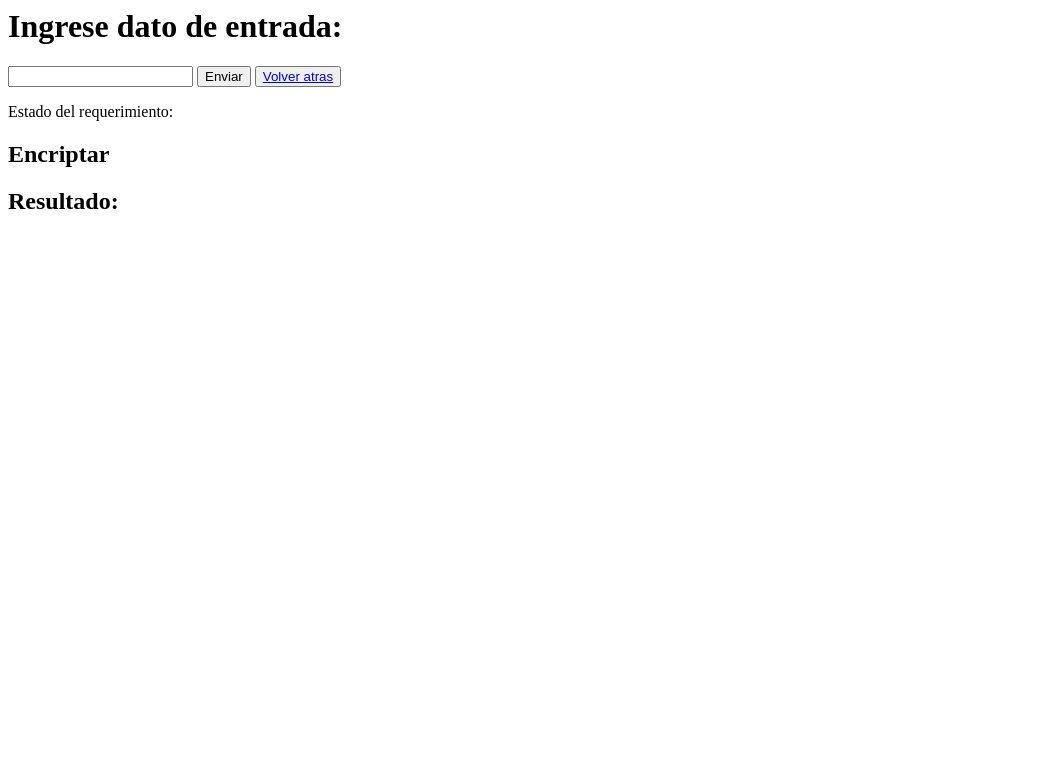
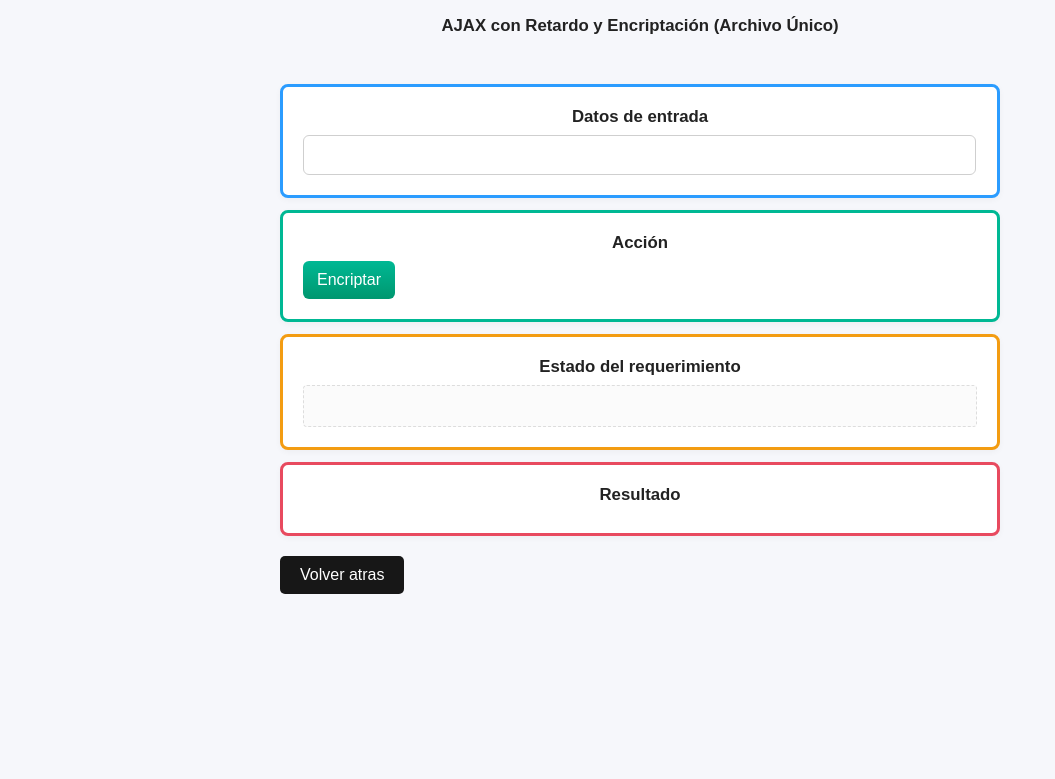
Before and after one commit to javiermedinaj/networkprogramming, a PHP site: page /php/php2/FormAJAX/index.php in a window 1280 px wide. Shown: the top 779 px of the page, without its empty margins (0-1055 px from the left). Run offline with PHP 8.4, Linux system fonts and the light colour scheme.

Commit message:
stylesphp

```diff
--- a/php/php2/FormAJAX/index.php
+++ b/php/php2/FormAJAX/index.php
@@ -1,83 +1,110 @@
 <?php
-if (isset($_POST['varDeEntrada'])) {
-    sleep(3);
+if (isset($_POST['clave'])) {
 
-    $varDeEntrada = $_POST['varDeEntrada'];
-    $claveEncriptadaMd5 = md5($varDeEntrada);
-    $claveEncriptadaSha1 = sha1($varDeEntrada);
+    $clave_ingresada = $_POST['clave'] ?? '';
 
-    $objDatos = new stdClass;
-    $objDatos->valor = $varDeEntrada;
-    $objDatos->encriptadaMd5 = $claveEncriptadaMd5;
-    $objDatos->encriptadaSha1 = $claveEncriptadaSha1;
+    sleep(5);
 
+    $clave_md5 = md5($clave_ingresada);
+    $clave_sha1 = sha1($clave_ingresada);
 
+    $respuesta_html = '
+        <p>Request_method: POST</p><br>
+        <p>Clave: ' . $clave_ingresada . '</p><br>
+        <br>
+        Clave encriptada en md5 (128 bits o 16 pares hexadecimales):<br>
+        ' . $clave_md5 . '<br>
+        <br>
+        Clave encriptada en sha1 (160 bits o 20 pares hexadecimales):<br>
+        ' . $clave_sha1 . '
+    ';
+
+    echo $respuesta_html;
+
+    exit;
+}
 ?>
-<html>
+
+<!DOCTYPE html>
+<html lang="es">
 <head>
-    <title>Formulario</title>
+    <meta charset="UTF-8">
+    <title>AJAX con Retardo y Encriptación (Archivo Único)</title>
+    <link rel="stylesheet" href="styles.css">
 </head>
 <body>
-    <div id="formulario">
-        <h1>Ingrese dato de entrada:</h1>
-        <form method="post" action="">
-            <input type="text" name="varDeEntrada" required>
-            <button type="submit">Enviar</button>
-        </form>
-        <div id="estado">
-            <p>Estado del requerimiento: CUMPLIDO</p>
-        </div>
+    <h1 class="titulo">AJAX con Retardo y Encriptación (Archivo Único)</h1>
+    <div class="contenedor">
+        <form id="form-encriptar" class="seccion" action="" onsubmit="return false;">
+            <div class="bloque" id="bloque-entrada">
+                <h3 class="titulo">Datos de entrada</h3>
+                <input type="text" id="clave-input" value="" required class="input-text">
             </div>
 
-    <div id="encriptar">
-        <h2>Encriptar</h2>
+            <div class="bloque" id="bloque-boton">
+                <h3 class="titulo">Acción</h3>
+                <button id="btn-encriptar" class="btn-encriptar">Encriptar</button>
             </div>
 
-    <div id="resultado">
-        <h2>Resultado:</h2>
-        <p>Request_method: <?php echo $_SERVER['REQUEST_METHOD']; ?></p>
-        <p>Clave: <?php echo htmlspecialchars($varDeEntrada); ?></p>
-        <p>Clave encriptada en md5 (128 bits o 16 pares hexadecimales):</p>
-        <p><?php echo $claveEncriptadaMd5; ?></p>
-        <p>Clave encriptada en sha1 (160 bits o 20 pares hexadecimales):</p>
-        <p><?php echo $claveEncriptadaSha1; ?></p>
-
-    </div>
-</body>
-</html>
-<?php
-} else {
-?>
-<html>
-<head>
-    <title>Formulario</title>
-</head>
-<body>
-    <div id="formulario">
-        <h1>Ingrese dato de entrada:</h1>
-        <form method="post" action="">
-            <input type="text" name="varDeEntrada" required>
-            <button type="submit">Enviar</button>
-            <button class="volver-atras">
-        <a class="volver-atras" href="../index.php">Volver atras</a>
-    </button>
-        </form>
-        <div id="estado">
-            <p>Estado del requerimiento:</p>
-        </div>
+            <div class="bloque" id="bloque-estado">
+                <h3 class="titulo">Estado del requerimiento</h3>
+                <div id="estado-requerimiento" class="estado-text"></div>
             </div>
 
-    <div id="encriptar">
-        <h2>Encriptar</h2>
-    </div>
-
-    <div id="resultado">
-        <h2>Resultado:</h2>
+            <div class="bloque" id="bloque-resultado">
+                <h3 class="titulo">Resultado</h3>
+                <div id="resultado-contenido"></div>
             </div>
 
 
+        </form>
+
+        <button class="btn-volver"><a href="../" class="volver-link" >Volver atras</a></button
+    </div>
+    <script>
+    const formEncriptar = document.getElementById('form-encriptar');
+    const btnEncriptar = document.getElementById('btn-encriptar');
+    const inputClave = document.getElementById('clave-input');
+    const spanEstado = document.getElementById('estado-requerimiento');
+    const divResultado = document.getElementById('resultado-contenido');
+
+        const urlRespuesta = '<?php echo basename(__FILE__); ?>';
+        formEncriptar.addEventListener('submit', (ev) => {
+            ev.preventDefault();
+        });
+
+        btnEncriptar.addEventListener('click', () => {
+            if (inputClave.value.trim() === '') {
+                alert('Debe ingresar una clave para encriptar.');
+                return;
+            }
+
+            spanEstado.innerHTML = 'ESPERANDO RESPUESTA ..';
+            divResultado.innerHTML = 'Esperando respuesta ..';
+
+            const claveAEncriptar = inputClave.value;
+            const data = new URLSearchParams();
+            data.append('clave', claveAEncriptar);
+
+            alert(`localhost dice\nComo pienso usar el metodo POST en el req HTTP, esto viajara en el body del mismo con el formato clasico:\nclave=${claveAEncriptar}&variable=valor`);
+
+            const options = {
+                method: 'POST',
+                body: data
+            };
+
+            fetch(urlRespuesta, options)
+                .then(respuesta => respuesta.text())
+                .then(textoDeRespuesta => {
+                    alert(textoDeRespuesta);
+                    divResultado.innerHTML = textoDeRespuesta;
+                    spanEstado.innerHTML = 'CUMPLIDO';
+                })
+                .catch(error => {
+                    spanEstado.innerHTML = 'ERROR';
+                    console.error('Error en fetch:', error);
+                });
+        });
+    </script>
 </body>
 </html>
-<?php
-}
-?>
--- /dev/null
+++ b/php/php2/FormAJAX/styles.css
@@ -0,0 +1,62 @@
+
+body { margin: 1rem; font-family: sans-serif; background: #f6f7fb; }
+.contenedor {
+	max-width: 720px;
+	margin: 36px auto;
+	padding: 12px;
+}
+
+.titulo {
+    text-align: center;
+    color: #333;
+    margin-bottom: 24px;
+    font-size: 1.5rem;
+    margin-top: 12px;
+}
+
+.seccion { display: flex; flex-direction: column; gap: 12px; }
+
+.btn-volver {
+    margin-top: 20px;
+    background-color: #171717;
+    color: white;
+    padding: 10px 20px;
+    border: none;
+    border-radius: 5px;
+    cursor: pointer;
+    font-size: 1rem;
+}
+
+.volver-link {
+    color: white;
+    text-decoration: none;
+}
+
+.bloque {
+	background: #ffffff;
+	padding: 20px;
+	border-radius: 8px;
+	border: 3px solid #e0e0e0;
+	box-shadow: 0 2px 6px rgba(20,20,30,0.04);
+}
+
+#bloque-entrada { border-color: #2b9cff; }
+#bloque-boton { border-color: #00b894; }
+#bloque-estado { border-color: #f39c12; }
+#bloque-resultado { border-color: #e84a5f; }
+
+.titulo { color: #222; font-weight: 700; margin: 0 0 8px 0; font-size: 1.05rem; }
+
+.input-text { width: 96%; padding: 10px 12px; font-size: 1rem; border: 1px solid #cfcfcf; border-radius: 6px; }
+
+.btn-encriptar { background: linear-gradient(180deg,#00b894,#00976f); color: white; padding: 10px 14px; border: none; border-radius: 6px; font-size: 1rem; cursor: pointer; }
+.btn-encriptar:hover { filter: brightness(0.95); }
+
+.estado-text { min-height: 28px; padding: 6px 8px; background: #fbfbfb; border-radius: 4px; border: 1px dashed #ddd; }
+
+#resultado-contenido { white-space: pre-wrap; word-break: break-word; }
+
+@media (max-width: 520px) {
+	.contenedor { margin: 16px; }
+	.bloque { padding: 12px; }
+}
--- a/php/php2/FormToEncrypt/index.php
+++ b/php/php2/FormToEncrypt/index.php
@@ -6,8 +6,8 @@ if (isset($_POST["varDeEntrada"])) {
 
     echo "<h2>Datos Procesados</h2>";
     echo "Valor recibido: " . htmlspecialchars($varDeEntrada) . "<br>";
-    echo "Clave encriptada (SHA256): " . $claveEncriptada . "<p> 256 bits o 32 octetos o 32 pares hexadecimales </p> <br>";
-    echo "Clave encriptada (MD5): " . $claveEncriptadamd5 . "<p> 128 bits o 16 octetos o 16 pares hexadecimales </p> <br>";
+    echo "<h2>Clave encriptada (SHA256):</h2> " . $claveEncriptada . "<p> 256 bits o 32 octetos o 32 pares hexadecimales </p> <br>";
+    echo "<h2>Clave encriptada (MD5):</h2> " . $claveEncriptadamd5 . "<p> 128 bits o 16 octetos o 16 pares hexadecimales </p> <br>";
 
     $objDatos = new stdClass();
     $objDatos->entrada = $varDeEntrada;
```
Also changed, not shown: php/php2/FormToJSON/index.html (+36 -28 lines), php/php2/FormToJSON/respuesta.php (+16 -10 lines), php/php2/FormToJSON/styles.css (added, +66 -0 lines). Lines whose indentation alone changed are shown as unchanged.
